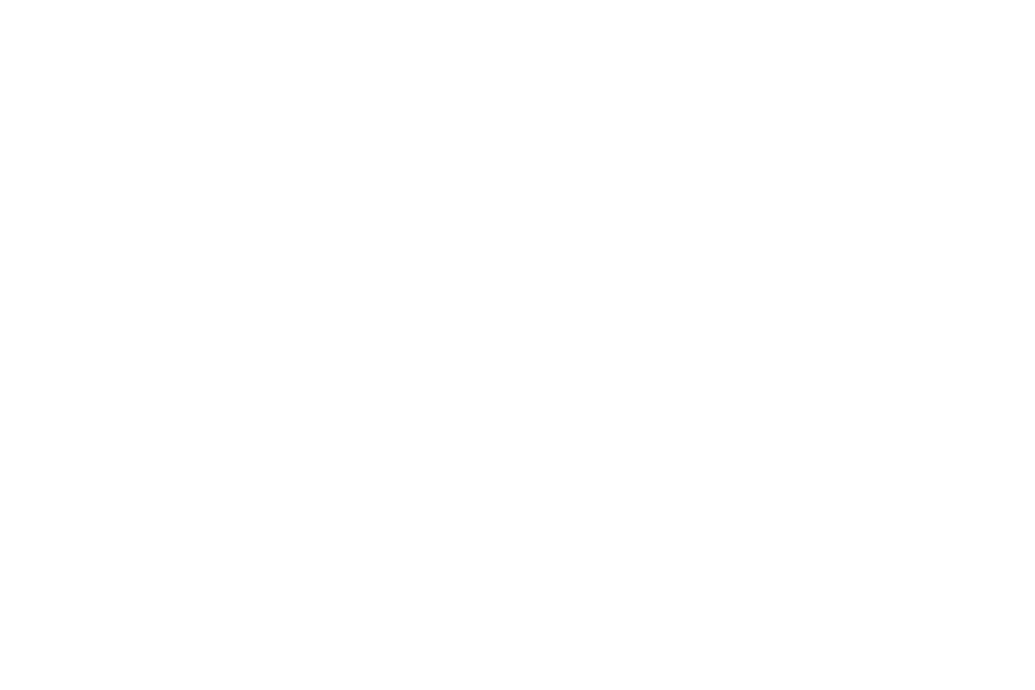
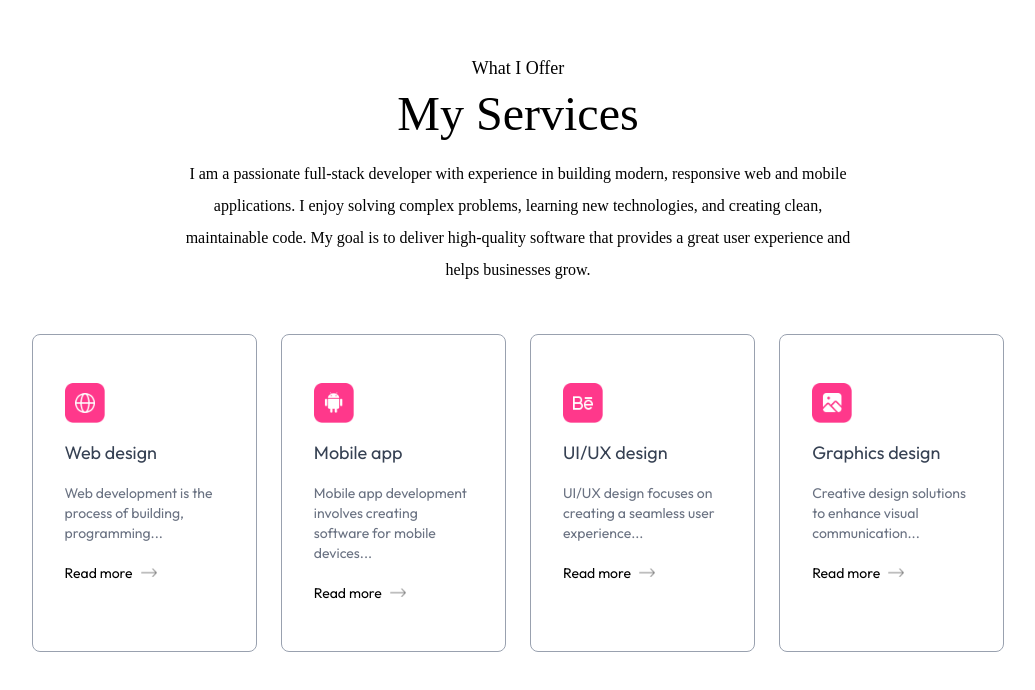
Before and after one commit to smThilshan/my-portfolio-v2, a Next.js app: page / in a window 1280 px wide. Shown: the part 1627-2317 px from the top of the page, without its empty margins (122-1157 px from the left). Before the commit the page ends 1641 px from the top, so only its background shows below. Built offline with nearby package versions, Linux system fonts and the light colour scheme; a web font is replaced by a local one.

Commit message:
added services

```diff
--- /dev/null
+++ b/app/components/Services.jsx
@@ -0,0 +1,36 @@
+import { assets, serviceData } from '@/assets/assets'
+import React from 'react'
+import Image from 'next/image'
+
+const Services = () => {
+  return (
+    <div id="service" className="w-full px-[12%] py-10 scroll-mt-20">
+      <h4 className="text-center mb-2 text-lg font-ovo">What I Offer</h4>
+      <h2 className="text-center text-5xl font-ovo">My Services</h2>
+      <p className="text-center mx-auto mt-5 mb-12 max-w-2xl font-ovo">
+            I am a passionate full-stack developer with experience in building
+            modern, responsive web and mobile applications. I enjoy solving
+            complex problems, learning new technologies, and creating clean,
+            maintainable code. My goal is to deliver high-quality software that
+            provides a great user experience and helps businesses grow.
+          </p>
+        <div className='grid grid-cols-1 sm:grid-cols-2 md:grid-cols-3 lg:grid-cols-4 gap-6 my-10
+'>
+            {serviceData.map(({icon, title, description, link},index)=>(
+                <div key={index} className='border border-gray-400 rounded-lg px-8 py-12 hover:-translate-y-1 duration-500 cursor-pointer bg-primary-hover '>
+                    <Image src={icon} alt='' className='w-10'/>
+                    <h3 className='text-lg my-4 text-gray-700'>{title}</h3>
+                    <p className='text-sm text-gray-500 leading-5'>
+                        {description}
+                    </p>
+                    <a href={link} className='text-sm mt-5 flex items-center gap-2'>
+                        Read more <Image src={assets.right_arrow} alt='read more' className='w-4'/>
+                    </a>
+                </div>
+            ))}
+        </div>
+    </div>
+  )
+}
+
+export default Services
--- a/app/page.js
+++ b/app/page.js
@@ -2,6 +2,7 @@
 import About from "./components/About";
 import Header from "./components/Header";
 import Navbar from "./components/Navbar";
+import Services from "./components/Services";
 
 
 export default function Home() {
@@ -10,6 +11,7 @@
     <Navbar/>
     <Header/>
     <About/>
+    <Services/>
     </>
   );
 }
```
Also changed, not shown: app/components/Navbar.jsx (+0 -7 lines).
